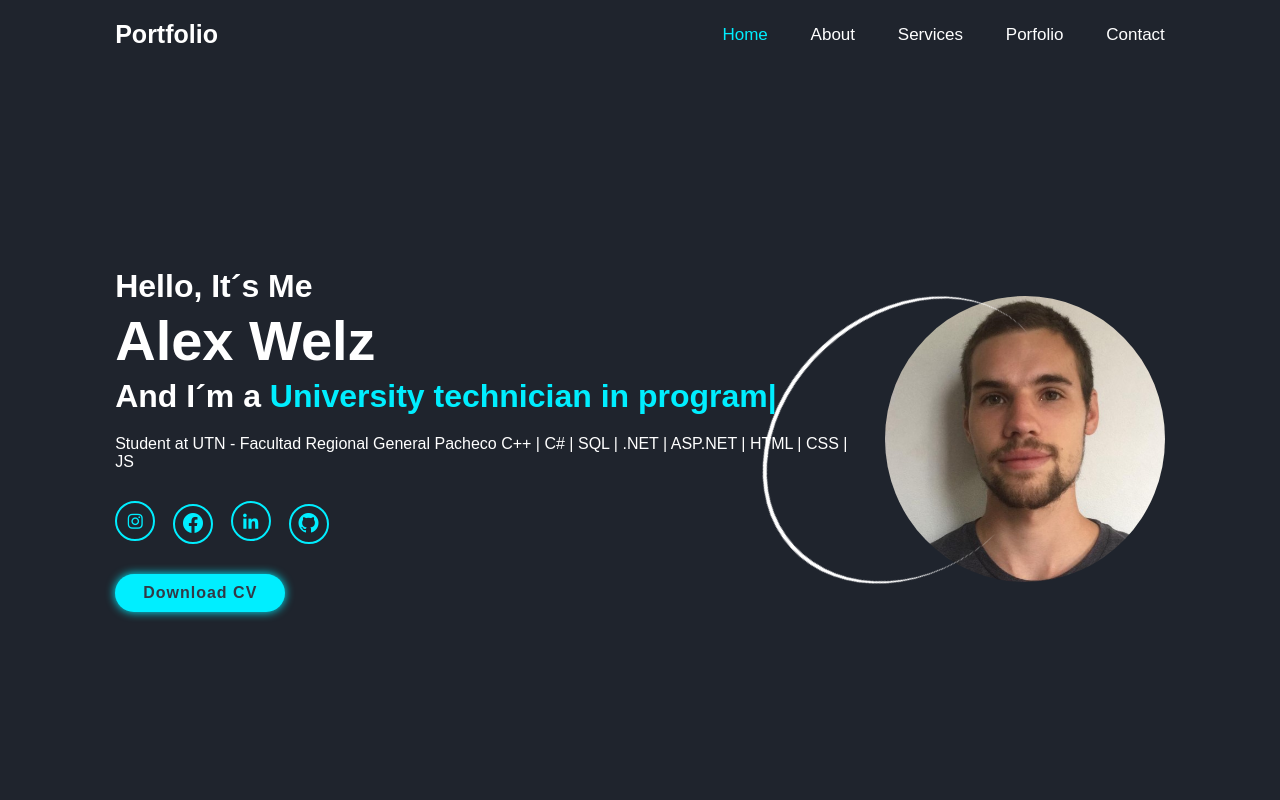
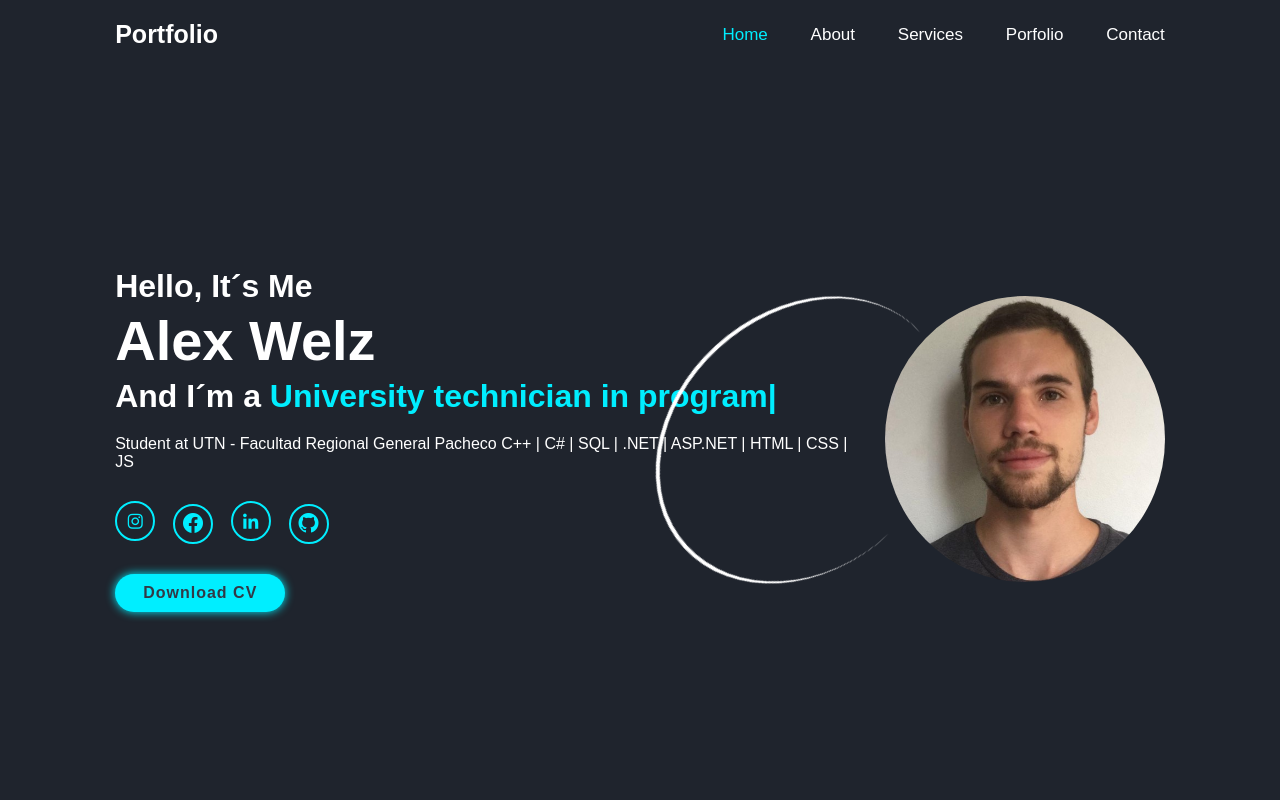
Before and after one commit to alexwelz/Portafolio-V1, a plain HTML site: page index.html in a window 1280 px wide. Shown: the top 800 px of the page. Drawn offline with nearby package versions, Linux system fonts and the light colour scheme; a web font is replaced by a local one.

Commit message:
modifying design

```diff
--- a/css/style.css
+++ b/css/style.css
@@ -158,7 +158,8 @@ span{
 .round{
     width: 20%;
     height: 40%;
-    right: 19%;
+    /* right: 19%; */
+    right: 350px;
     position: absolute;
     border-color: var(--color-white) transparent;
     border-style:  solid;
```
